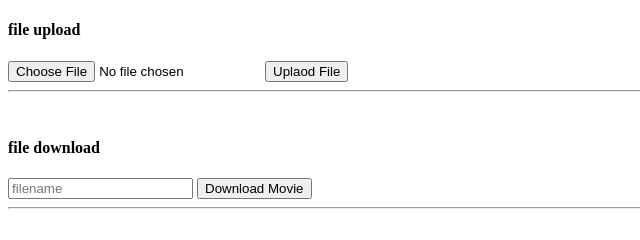
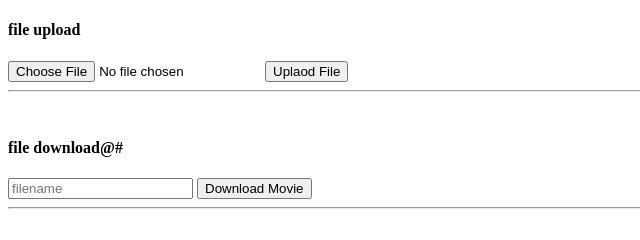
Before and after one commit to Mohd-Aquib-777/node-app-upload-big-file-practice, a website: page frontEnd/uploadFile.html in a window 1280 px wide. Shown: the top 240 px of the page, 0-640 px from the left. Drawn offline with Linux system fonts and the light colour scheme.

```diff
--- a/frontEnd/uploadFile.html
+++ b/frontEnd/uploadFile.html
@@ -13,7 +13,7 @@
     <button id="uploadFileBtn" onclick="uploadFile()">Uplaod File <span id="uploadPercentTxt"></span></button>
     <hr>
     <br>
-    <h4>file download</h4>
+    <h4>file download@#</h4>
     <input type="text" name="" placeholder="filename" id="filename">
     <button id="downloadMoveButton" onclick="downloadMovie()">Download Movie <span
             id="downloadMoveStatus"></span></button>
```
